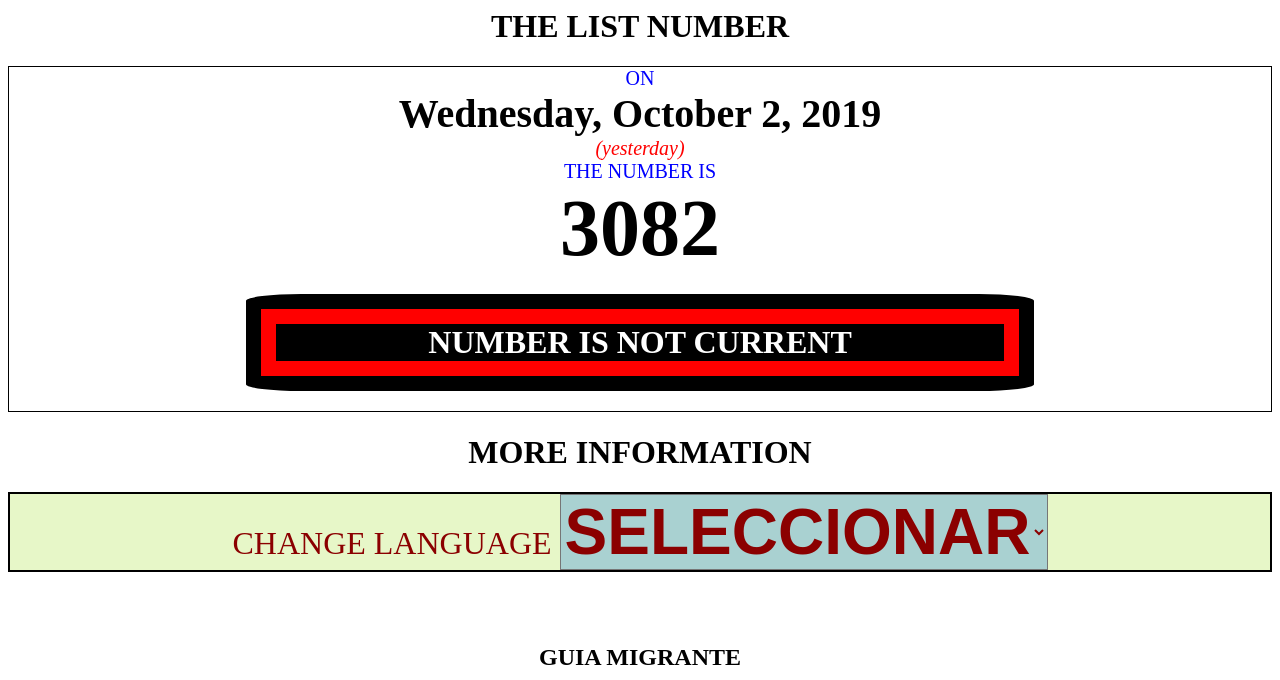
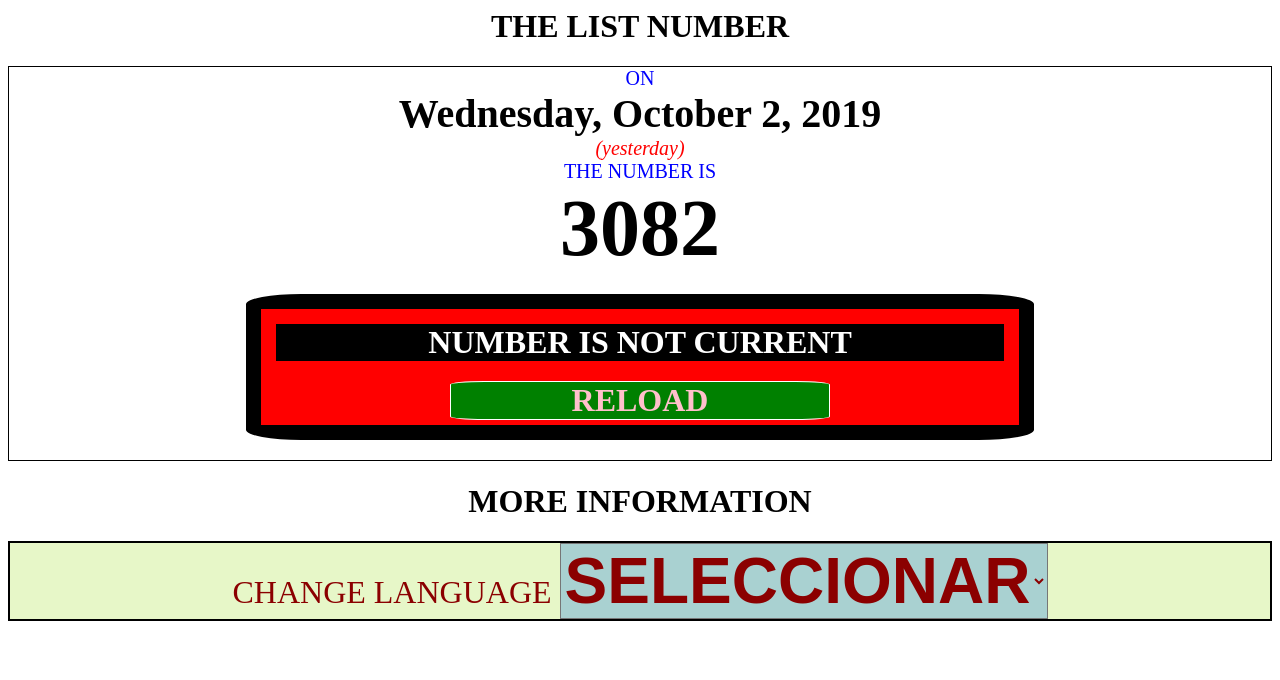
Before and after one commit to mcverter/elnumerodelalista, a PHP site: page / in a window 1280 px wide. Shown: the top 680 px of the page. Run offline with PHP 8.4, Linux system fonts and the light colour scheme.

Commit message:
tightening recursion for checking daily number.  adding reload button

```diff
--- a/endll.css
+++ b/endll.css
@@ -91,15 +91,13 @@ dd {
 #not-current-warning {
     border: 15px black solid;
     width: 60%;
-    margin-bottom: 20px;
-    margin-top: 20px;
     border-radius: 7%;
     display: none;
-    margin-right: auto;
-    margin-left: auto;
+    margin: 20px auto;
+    background-color: red;
 }
 
-#not-current-warning div {
+#not-current-message {
     border: 15px red solid;
     font-weight: 900;
     font-size: 200%;
@@ -108,6 +106,25 @@ dd {
     text-align: center;
 }
 
+#reload-button {
+    border: 1px white solid;
+    border-radius: 9%;
+    font-weight: 900;
+    font-size: 200%;
+    color: pink;
+    background-color: green;
+    text-align: center;
+    width: 50%;
+    margin: 5px auto;
+}
+#reload-button:hover {
+    color: green;
+    background-color: pink;
+    text-align: center;
+    width: 50%;
+    margin: 5px auto;
+    cursor: pointer;
+}
 
 #bellaciaoVideo {
     align-content: center;
--- a/index.html
+++ b/index.html
@@ -37,12 +37,22 @@
  <div id="list-number"></div>
  <div id="not-current-warning">
   <div>
+   <div id="not-current-message">
     NUMBER IS NOT CURRENT
+   </div>
+   <div id="reload-button" onclick="reloadSite()">
+    RELOAD
+   </div>
   </div>
  </div>
 </div>
 
 <script>
+    window.onload = function () {
+        load_daily_number();
+        translateAllContent();
+    }
+
     let list_date;
 
     /* language is either specified in URL or browser default language */
@@ -65,7 +75,23 @@
                     month_of_number,
                     year_of_number
                 } = json;
-        set_daily_number(list_number, day_of_number, month_of_number, year_of_number);
+                list_date = new Date(year_of_number + '-' + month_of_number + '-' + day_of_number + 'T12:00:00');
+                populateNumberDiv(list_number);
+                populateTranslatedDateDiv();
+                populateDaysAgoDiv();
+
+                const rightNow = new Date();
+                const seven_am_tj = new Date(rightNow.toDateString() + " 07:00:00 GMT-0700 (Pacific Daylight Time)");
+                if ((dateFns.differenceInCalendarDays(rightNow, list_date) !== 0)
+                    && (rightNow.getTime() > seven_am_tj.getTime())
+                ) {
+                    // show not current and attempt reload of number
+                    document.getElementById("not-current-warning").style.display = "block";
+                    window.setTimeout(load_daily_number, 5000);
+                } else {
+                    // hide not current
+                    document.getElementById("not-current-warning").style.display = "none";
+                }
             })
             .catch(error => {
                 console.error("error", error)
@@ -73,34 +99,8 @@
 
     }
 
-  function set_daily_number(list_number, day_of_number, month_of_number, year_of_number) {
-    /* We only care about date, not time. */
-    list_date = new Date(year_of_number + '-' + month_of_number + '-' + day_of_number + 'T12:00:00');
-    populateNumberDiv(list_number);
-    populateTranslatedDateDiv();
-    populateDaysAgoDiv();
-    reloadIfPreviousDayNumberAndAfter7AMTJ()
-  }
-
-  function reloadIfPreviousDayNumberAndAfter7AMTJ() {
-    const rightNow = new Date();
-    const seven_am_tj = new Date(rightNow.toDateString() + " 07:00:00 GMT-0700 (Pacific Daylight Time)");
-    let notCurrentDiv = document.getElementById("not-current-warning")
-
-    if ((
-        dateFns.differenceInCalendarDays(
-          rightNow, list_date) !== 0) &&
-      (rightNow.getTime() > seven_am_tj.getTime())
-    ) {
-      // show not current
-      notCurrentDiv.style.display = "block";
-      window.setTimeout(
-        load_daily_number, 5000);
-
-    } else {
-      // hide not current
-      notCurrentDiv.style.display = "none";
-    }
+    function reloadSite() {
+        window.location.reload(true)
     }
 
     function populateDaysAgoDiv() {
@@ -548,12 +548,6 @@
         translateAllQuestions();
     }
 
-  /* MAIN */
-  window.onload = function () {
-    load_daily_number();
-    translateAllContent();
-  }
-
 </script>
 
 
```
Lines whose indentation alone changed are shown as unchanged.
